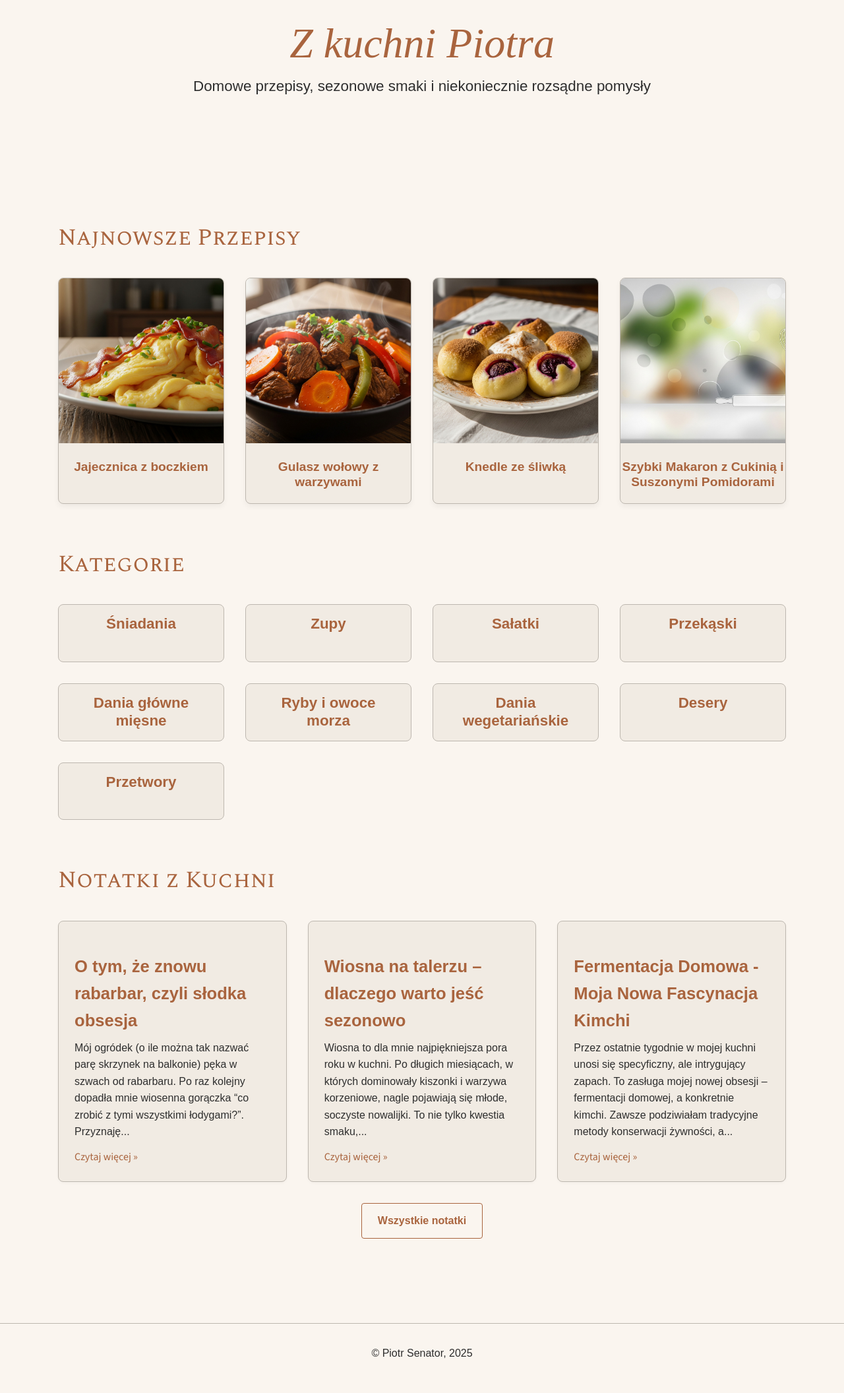
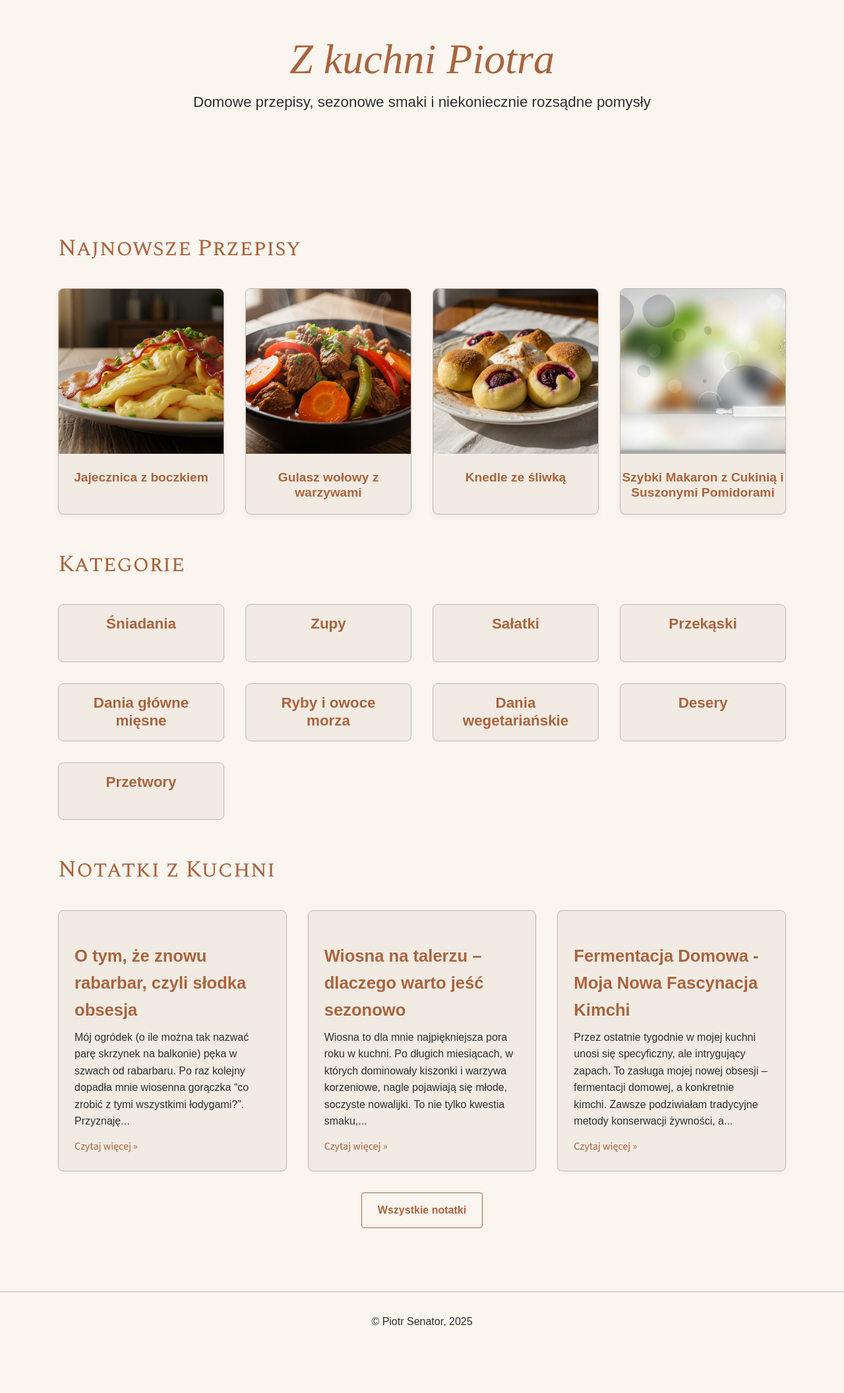
Before and after one commit to piotrsenator/kuchnia, a Jekyll site: the page built from index.html, in a window 1280 px wide. Shown: the whole page at 66% size. Built offline with Jekyll 4.4.1, drawn with Linux system fonts in a browser that asks for light colours; some web fonts are replaced; after the commit the page ends 2064 px from its top, so only the background shows below that.

Commit message:
Update style.css

```diff
--- a/assets/css/style.css
+++ b/assets/css/style.css
@@ -129,46 +129,171 @@
 }
 
 /* ==========================================================================
-    1. Typografia i linki
+    1. Podstawowe Style i Typografia
     ========================================================================== */
 
-/* Specyficzne stylowanie dla site-title (Playfair Display Italic) */
+/* -------------------------------------------------------------------------- */
+/* --- 1.1. Reset i podstawowe style body --- */
+/* -------------------------------------------------------------------------- */
+
+/* Globalny reset marginesów dla głównych elementów tekstowych */
+h1, h2, h3, h4, h5, h6, p, ul, ol, blockquote {
+    margin-top: 0;
+    margin-bottom: var(--spacing-md); /* Domyślny odstęp pod większością elementów */
+}
+
+/* Usuń dolny margines dla ostatniego elementu w kontenerze, aby uniknąć zbędnej przestrzeni */
+.content > *:last-child,
+.main-content > *:last-child,
+.recipe-content > *:last-child,
+.note-content > *:last-child {
+    margin-bottom: 0;
+}
+
+body {
+    font-family: var(--font-family-primary); /* Domyślna czcionka dla całej strony */
+    font-weight: var(--font-weight-regular); /* Domyślna waga dla body (Source Sans 3 Regular) */
+    font-size: 1rem; /* Podstawowy rozmiar fontu (16px) */
+    line-height: 1.6; /* Domyślna wysokość linii dla czytelności */
+    color: var(--color-text-dark); /* Domyślny kolor tekstu */
+}
+
+/* -------------------------------------------------------------------------- */
+/* --- 1.2. Globalne style typografii (Nagłówki i Akapity) --- */
+/* -------------------------------------------------------------------------- */
+
+/* Nagłówki (Spectral SC Regular) */
+h1, h2, h4, h5, h6 { /* h1, h2, h4, h5, h6 używają Spectral SC Regular */
+    font-family: var(--font-family-headings); /* Spectral SC */
+    font-weight: var(--font-weight-regular); /* Spectral SC Regular */
+    font-style: normal;
+    color: var(--color-primary);
+    text-transform: none;
+    margin-top: var(--spacing-xl); /* Większy odstęp przed nową sekcją/ważnym nagłówkiem */
+    margin-bottom: var(--spacing-md);
+}
+
+h1 { font-size: 2.8rem; }
+h2 { font-size: 2.2rem; }
+h4 { font-size: 1.5rem; }
+h5 { font-size: 1.3rem; }
+h6 { font-size: 1.1rem; }
+
+/* Nazwa przepisu (h3) - Source Sans 3 SemiBold */
+h3 {
+    font-family: var(--font-family-primary); /* Source Sans 3 */
+    font-weight: var(--font-weight-semibold); /* Source Sans 3 SemiBold */
+    font-style: normal;
+    font-size: 1.8rem; /* Domyślny rozmiar dla h3 */
+    color: var(--color-primary);
+    text-transform: none;
+    margin-top: var(--spacing-md); /* Standardowy odstęp przed h3 */
+    margin-bottom: var(--spacing-sm);
+}
+
+/* Akapity - Source Sans 3 Light (domyślnie w sekcji 1.1 jest regular, tu nadpisujemy) */
+p {
+    font-family: var(--font-family-primary); /* Source Sans 3 */
+    font-weight: var(--font-weight-light); /* Source Sans 3 Light */
+    font-style: normal;
+    color: var(--color-text-dark);
+    margin-bottom: var(--spacing-sm); /* Zmniejszony odstęp między akapitami */
+}
+
+/* -------------------------------------------------------------------------- */
+/* --- 1.3. Specyficzne style nagłówków i opisów strony (Home Page) --- */
+/* -------------------------------------------------------------------------- */
+
+/* site-title (Playfair Display Italic) */
 .site-title {
     font-family: var(--font-family-site-title); /* Playfair Display Italic */
     font-weight: var(--font-weight-regular); /* Waga 400, bo Italic 400 */
     font-style: italic;
     font-size: 3rem;
-    margin-bottom: var(--spacing-xxs);
     line-height: 1.2;
     color: var(--color-primary);
     text-transform: none;
+    margin-bottom: var(--spacing-xxs); /* Mały odstęp pod tytułem głównym */
 }
 
 /* site-subtitle i site-description-short używają Source Sans 3 Light */
 .site-subtitle {
     font-family: var(--font-family-primary); /* Source Sans 3 */
     font-weight: var(--font-weight-light); /* Waga 300 (Light) */
+    font-style: normal;
+    font-size: 1.3rem;
     color: var(--color-text-dark);
-    font-size: 1.3rem;
-    margin-top: var(--spacing-xxs);
-    margin-bottom: var(--spacing-xs);
+    margin-top: var(--spacing-xxs); /* Mały odstęp nad podtytułem */
+    margin-bottom: var(--spacing-xs); /* Mały odstęp pod podtytułem */
     text-transform: none;
-    font-style: normal;
 }
 
 .site-description-short {
     font-family: var(--font-family-primary); /* Source Sans 3 */
+    font-weight: var(--font-weight-light); /* Waga 300 (Light) */
+    font-size: 1.2rem;
+    color: var(--color-text-dark);
     max-width: 700px;
-    font-weight: var(--font-weight-light); /* Waga 300 (Light) */
-    margin: var(--spacing-xxs) auto var(--spacing-sm) auto;
-    color: var(--color-text-dark);
-    font-size: 1.2rem;
+    margin: var(--spacing-xxs) auto var(--spacing-md) auto; /* Top, Right/Left(auto=center), Bottom */
     text-transform: none;
 }
+
 .site-description-short p {
-    margin-bottom: var(--spacing-xs);
-    font-weight: var(--font-weight-light); /* Treść opisu strony głównej też Source Sans 3 Light */
+    margin-bottom: var(--spacing-xs); /* Mniejszy margines między akapitami w opisie krótkim */
+    font-weight: inherit; /* Dziedzicz wagę z nadrzędnego .site-description-short */
 }
+
+/* -------------------------------------------------------------------------- */
+/* --- 1.4. Style dla list --- */
+/* -------------------------------------------------------------------------- */
+
+/* Styl dla list w przepisach i ogólne listy - używają Source Sans 3 Regular */
+ul, ol {
+    font-family: var(--font-family-primary); /* Source Sans 3 */
+    font-size: 0.95rem; /* Nieco mniejszy rozmiar dla list */
+    line-height: 1.8;
+    color: var(--color-text-dark);
+    margin-left: var(--spacing-md); /* Wcięcie listy */
+    list-style-position: outside; /* Domyślnie na zewnątrz */
+    font-weight: var(--font-weight-regular); /* Source Sans 3 Regular */
+    font-style: normal;
+    margin-bottom: var(--spacing-md); /* Odstęp pod listami */
+}
+
+/* Konkretne pozycjonowanie wewnątrz dla list w przepisach */
+.recipe-ingredients ul,
+.recipe-preparation ol {
+    list-style-position: inside; /* Numery/markery wewnątrz listy dla tych konkretnych list */
+    font-weight: var(--font-weight-regular); /* Upewnij się, że są Regular */
+    font-style: normal;
+}
+
+.recipe-ingredients ul li::marker,
+.recipe-preparation ol li::marker {
+    color: var(--color-primary); /* Kolor markerów */
+}
+
+/* -------------------------------------------------------------------------- */
+/* --- 1.5. Style dla linków --- */
+/* -------------------------------------------------------------------------- */
+
+/* Ogólne style dla linków - używają Source Sans 3 Regular */
+a {
+    color: var(--color-primary);
+    text-decoration: none;
+    transition: color 0.3s ease; /* Płynna zmiana koloru przy najechaniu */
+    font-family: var(--font-family-primary); /* Source Sans 3 */
+    font-weight: var(--font-weight-regular); /* Source Sans 3 Regular */
+    font-style: normal;
+}
+
+a:hover {
+    color: var(--color-secondary); /* Kolor po najechaniu */
+}
+
+/* -------------------------------------------------------------------------- */
+/* --- 1.6. Inne specyficzne style tekstowe --- */
+/* -------------------------------------------------------------------------- */
 
 /* Opis przepisu - używa Source Sans 3 Light */
 .recipe-description {
@@ -177,97 +302,22 @@
     font-style: normal;
     font-size: 1.2rem;
     color: var(--color-text-dark);
-    margin-bottom: var(--spacing-lg);
+    margin-bottom: var(--spacing-lg); /* Większy odstęp pod opisem przepisu */
 }
 
 /* Cytaty - używają Source Sans 3 Regular */
-.note-content blockquote {
+blockquote { /* Zamiast .note-content blockquote, niech to będzie globalny styl */
     font-family: var(--font-family-primary); /* Source Sans 3 */
     font-style: normal;
     font-weight: var(--font-weight-regular); /* Source Sans 3 Regular */
+    font-size: 1.1rem; /* Lekko większy font dla cytatów */
+    line-height: 1.7;
+    padding: var(--spacing-md) var(--spacing-lg);
+    margin: var(--spacing-lg) auto; /* Wyśrodkowanie cytatu */
+    background-color: var(--color-background-accent);
+    border-left: 5px solid var(--color-primary);
+    color: var(--color-text-dark);
 }
-
-/* Nagłówki używają Spectral SC Regular i koloru primary */
-h1, h4, h5, h6 { /* h1, h4, h5, h6 używają Spectral SC Regular */
-    font-family: var(--font-family-headings); /* Spectral SC */
-    color: var(--color-primary);
-    text-transform: none;
-    font-weight: var(--font-weight-regular); /* Spectral SC Regular */
-    font-style: normal;
-    margin-top: var(--spacing-md);
-    margin-bottom: var(--spacing-sm);
-}
-
-h1 { font-size: 2.8rem; }
-h4 { font-size: 1.5rem; }
-h5 { font-size: 1.3rem; }
-h6 { font-size: 1.1rem; }
-
-/* Nagłówki sekcji (h2) - Spectral SC Regular */
-h2 {
-    font-family: var(--font-family-headings); /* Spectral SC */
-    color: var(--color-primary);
-    text-transform: none;
-    font-weight: var(--font-weight-regular); /* Spectral SC Regular */
-    font-style: normal;
-    font-size: 2.2rem; /* Domyślny rozmiar dla h2 */
-    margin-top: var(--spacing-md);
-    margin-bottom: var(--spacing-sm);
-}
-
-/* Nazwa przepisu (h3) - Source Sans 3 SemiBold */
-h3 {
-    font-family: var(--font-family-primary); /* Source Sans 3 */
-    color: var(--color-primary);
-    text-transform: none;
-    font-weight: var(--font-weight-semibold); /* Source Sans 3 SemiBold */
-    font-style: normal;
-    font-size: 1.8rem; /* Domyślny rozmiar dla h3 */
-    margin-top: var(--spacing-md);
-    margin-bottom: var(--spacing-sm);
-}
-
-
-/* Styl dla list w przepisach - używają Source Sans 3 Regular (domyślny dla body) */
-.recipe-ingredients ul,
-.recipe-preparation ol {
-    font-family: var(--font-family-primary); /* Source Sans 3 */
-    font-size: 0.95rem;
-    line-height: 1.8;
-    color: var(--color-text-dark);
-    margin-left: var(--spacing-md);
-    list-style-position: inside;
-    font-weight: var(--font-weight-regular); /* Source Sans 3 Regular */
-    font-style: normal;
-}
-
-.recipe-ingredients ul li::marker,
-.recipe-preparation ol li::marker {
-    color: var(--color-primary);
-}
-
-/* Ogólne style dla linków - używają Source Sans 3 Regular */
-a {
-    color: var(--color-primary);
-    text-decoration: none;
-    transition: color 0.3s ease;
-    font-weight: var(--font-weight-regular); /* Source Sans 3 Regular */
-    font-style: normal;
-}
-
-a:hover {
-    color: var(--color-secondary);
-}
-
-/* Tekst główny (p) używa Source Sans 3 Light */
-p {
-    font-family: var(--font-family-primary); /* Source Sans 3 */
-    font-weight: var(--font-weight-light); /* Source Sans 3 Light */
-    font-style: normal;
-    color: var(--color-text-dark);
-    margin-bottom: var(--spacing-sm);
-}
-
 
 /* ==========================================================================
     2. Elementy globalne strony (Header, Footer, Przyciski)
@@ -357,50 +407,63 @@
     3. Układ strony (Content, Grid, Margins)
     ========================================================================== */
 
-/* Ogólny kontener dla większości zawartości, zapewnia maksymalną szerokość i wyśrodkowanie */
+/* -------------------------------------------------------------------------- */
+/* --- 3.1. Kontenery Główne Strony --- */
+/* -------------------------------------------------------------------------- */
+
+/* Ogólny kontener dla większości zawartości strony, zapewnia maksymalną szerokość i wyśrodkowanie */
 .content {
-    max-width: 1200px;
-    margin: 0 auto;
-    padding: var(--spacing-md);
+    max-width: 1200px; /* Maksymalna szerokość dla ogólnej zawartości */
+    margin: 0 auto;    /* Wyśrodkowanie kontenera na stronie */
+    padding: var(--spacing-md); /* Domyślny wewnętrzny odstęp */
 }
 
-/* Główny kontener strony głównej - używa podobnych zasad co .content */
+/* Główny kontener strony głównej - używa podobnych zasad co .content, ale z różnicami w paddingu */
 .main-content {
-    max-width: 1200px;
-    margin: 0 auto;
-    padding: 0 var(--spacing-md);
+    max-width: 1200px; /* Maksymalna szerokość dla głównej zawartości strony głównej */
+    margin: 0 auto;    /* Wyśrodkowanie kontenera na stronie */
+    padding: 0 var(--spacing-md); /* Wewnętrzny odstęp tylko boczny */
 }
 
-/* Odstępy między głównymi sekcjami strony - dla spójnego pionowego rytmu */
+/* -------------------------------------------------------------------------- */
+/* --- 3.2. Odstępy Między Głównymi Sekcjami --- */
+/* -------------------------------------------------------------------------- */
+
+/* Standardowe odstępy między głównymi sekcjami strony, dla spójnego pionowego rytmu */
 .hero-section,
 .latest-recipes-section,
 .categories-section,
 .notes-section, /* notes-section to kontener dla .latest-notes-grid na stronie głównej */
 .about-me-section {
-    margin-top: var(--spacing-xxl);
-    margin-bottom: var(--spacing-lg);
+    margin-top: var(--spacing-xl);    /* Zmniejszony górny margines dla sekcji (z --spacing-xxl na --spacing-xl) */
+    margin-bottom: var(--spacing-lg);   /* Standardowy margines na dole sekcji */
 }
 
 /* Pierwsza sekcja na stronie głównej nie potrzebuje górnego marginesu */
 .main-content .hero-section:first-child,
 .main-content .latest-recipes-section:first-child,
 .main-content .categories-section:first-child,
-.main-content .notes-section:first-child { /* Dodane notes-section */
-    margin-top: 0;
+.main-content .notes-section:first-child, /* Upewniamy się, że również dla notes-section na stronie głównej */
+.main-content .about-me-section:first-child { /* Dodane, dla spójności */
+    margin-top: 0; /* Usuwamy górny margines dla pierwszej sekcji, aby uniknąć nadmiernej przestrzeni na początku strony */
 }
 
-/* Siatki dla sekcji (przepisy, kategorie, notatki) - Domyślne style (mobile-first) */
+/* -------------------------------------------------------------------------- */
+/* --- 3.3. Style Siatek (Grid) --- */
+/* -------------------------------------------------------------------------- */
+
+/* Domyślne style dla siatek (gridów) - Mobile-first i domyślna szerokość */
 .recipes-grid,
 .latest-recipes-grid, /* Siatka najnowszych przepisów na stronie głównej */
 .categories-grid,    /* Siatka kategorii na stronie głównej */
 .notes-grid {        /* Domyślna siatka dla notatek (zarówno na stronie głównej, jak i /notes/) */
     display: grid;
-    gap: var(--spacing-lg);
-    max-width: 1200px; /* Domyślnie siatki są szerokie, jak main-content/content */
+    gap: var(--spacing-lg); /* Standardowe odstępy między elementami siatki */
+    max-width: 1200px; /* Domyślnie siatki są szerokie, jak .main-content / .content */
     margin: var(--spacing-lg) auto; /* Wyśrodkowanie siatki na stronie, z marginesami pionowymi */
 }
 
-/* Konkretne style dla siatek (auto-fit minmax) na podstawie typu */
+/* Konkretne style kolumn dla siatek na podstawie ich typu */
 .recipes-grid,
 .latest-recipes-grid {
     grid-template-columns: repeat(auto-fit, minmax(220px, 1fr)); /* Elastyczne kolumny dla przepisów */
@@ -414,7 +477,8 @@
     grid-template-columns: repeat(auto-fit, minmax(280px, 1fr)); /* Większe kafelki dla notatek */
 }
 
-/* **NOWA REGUŁA:** Ograniczamy szerokość NOTES-GRID TYLKO NA STRONIE /NOTES/ */
+/* Reguła ograniczająca szerokość notes-grid TYLKO na dedykowanej stronie /notes/ */
+/* Ma wyższy priorytet niż ogólne .notes-grid dzięki dodatkowemu selektorowi klasy rodzica */
 .notes-list-section .notes-grid {
     max-width: 800px; /* Ograniczamy szerokość tylko dla siatki na stronie notes.html */
 }
```
